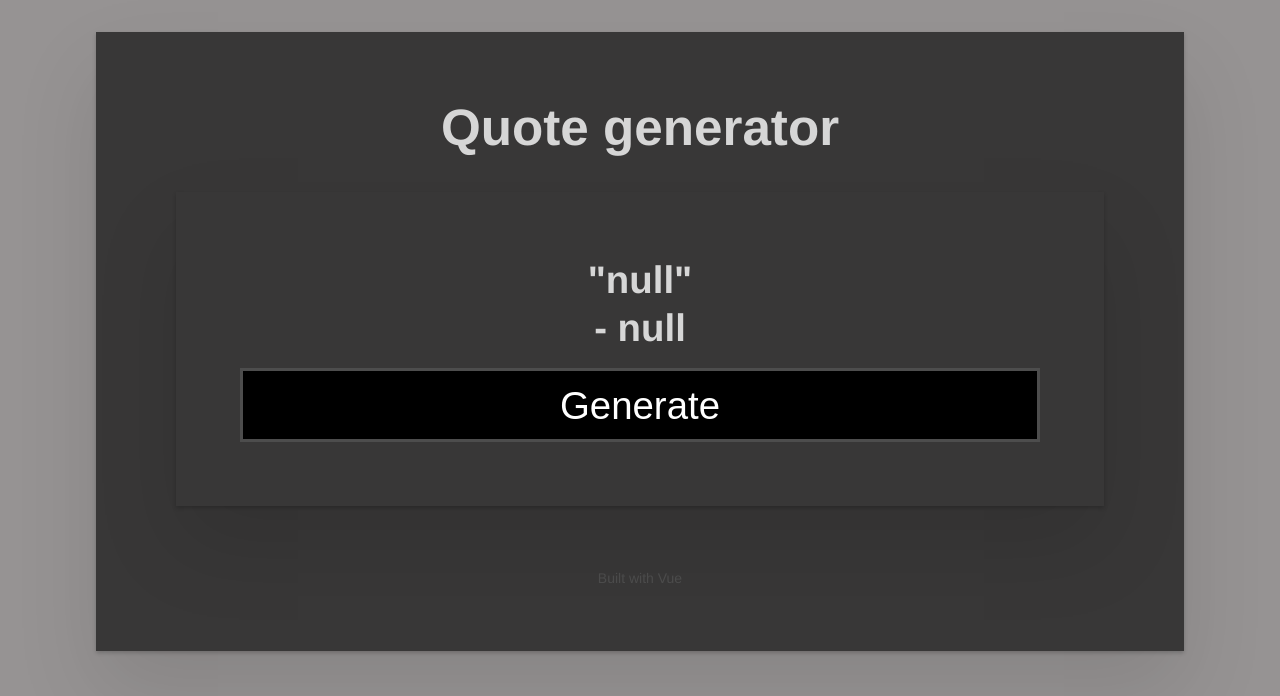
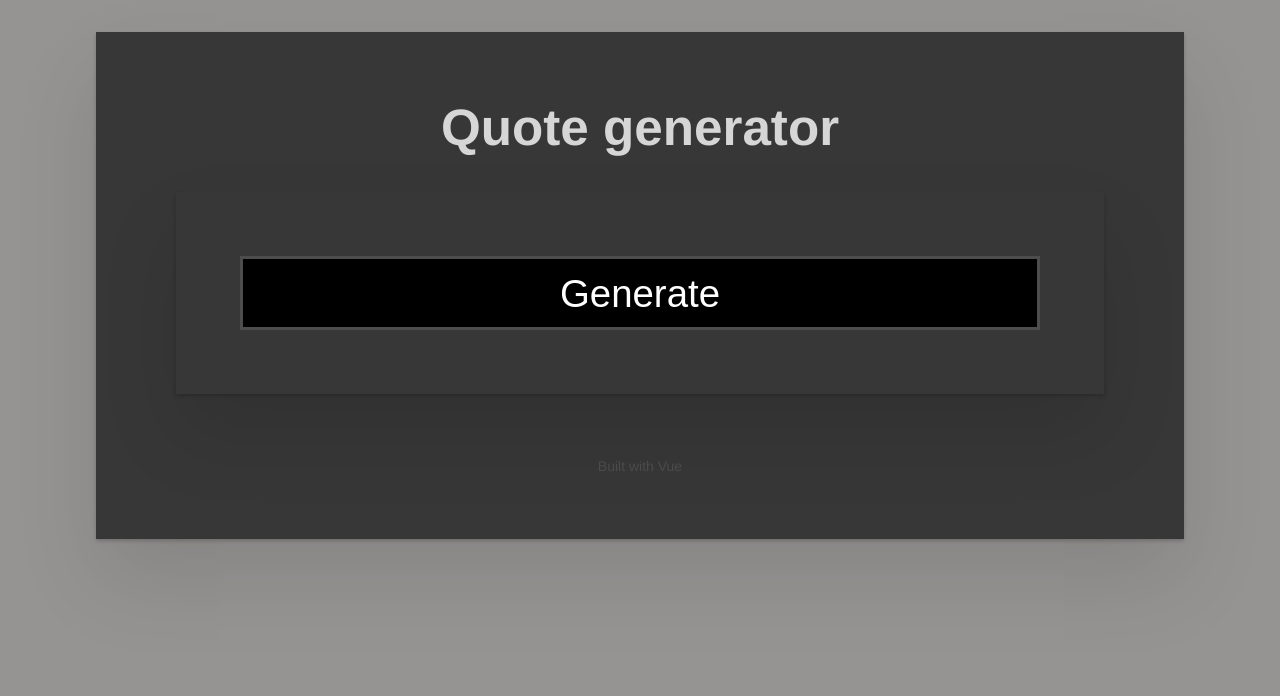
Before and after one commit to Nirem312/Random-fact-generator, a Vue app: page / in a window 1280 px wide. Shown: the top 696 px of the page. Built offline with nearby package versions, Linux system fonts and the light colour scheme; no server answers.

Commit message:
Adds conditional rendering to h2 element
Solves "null" being displayed when data had not been consumed from the API by not rendering the h2 element until the Quote variable has a value

```diff
--- a/src/App.vue
+++ b/src/App.vue
@@ -3,7 +3,8 @@
   <h1>Quote generator</h1>
   <!-- Create main container for the content to be displayed -->
   <div id="app">
-    <h2 :key="loadKey">
+    <!-- Render if Quote has a value -->
+    <h2 :key="loadKey" v-if="Quote">
       <!-- Display quote, break line and display author -->
       {{ "\""+Quote+"\""}}
     <br>
```
